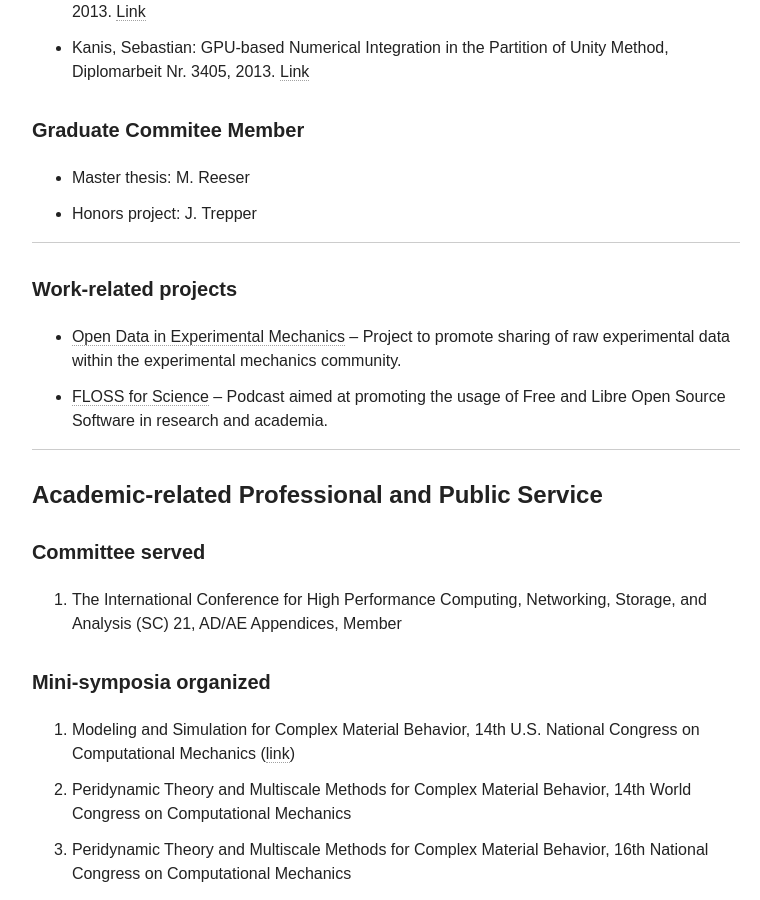
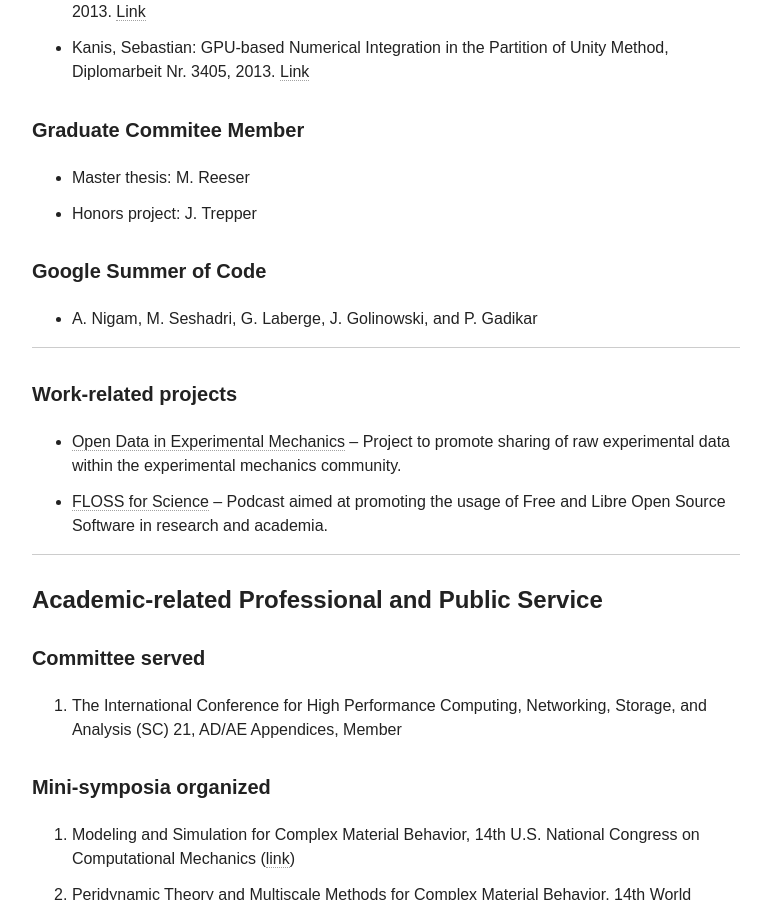
Before and after one commit to diehlpk/diehlpk.github.io, a Jekyll site: the page built from cv/index.md, in a window 1280 px wide and 900 px high, scrolled down 9147 px. Shown: the whole window, without its empty margins (254-1014 px from the left). Built offline with Jekyll 4.4.1, drawn with Linux system fonts in a browser that asks for light colours; nearby versions of some CDN libraries; some web fonts are replaced.

Commit message:
Add Google Summer of Code

```diff
--- a/cv/index.md
+++ b/cv/index.md
@@ -52,8 +52,6 @@ hide: true
 Also available as [PDF document]({{ site.url }}/assets/grants.pdf).
 
 ---
-
-
 
 ##### Journal editor
 
@@ -253,6 +251,10 @@ Also available as [PDF document]({{ site.url }}/assets/courses.pdf) with more de
 * Master thesis: M. Reeser
 * Honors project: J. Trepper
 
+##### Google Summer of Code
+
+* A. Nigam, M. Seshadri, G. Laberge, J. Golinowski, and P. Gadikar
+
 ---
 
 ##### Work-related projects
```
